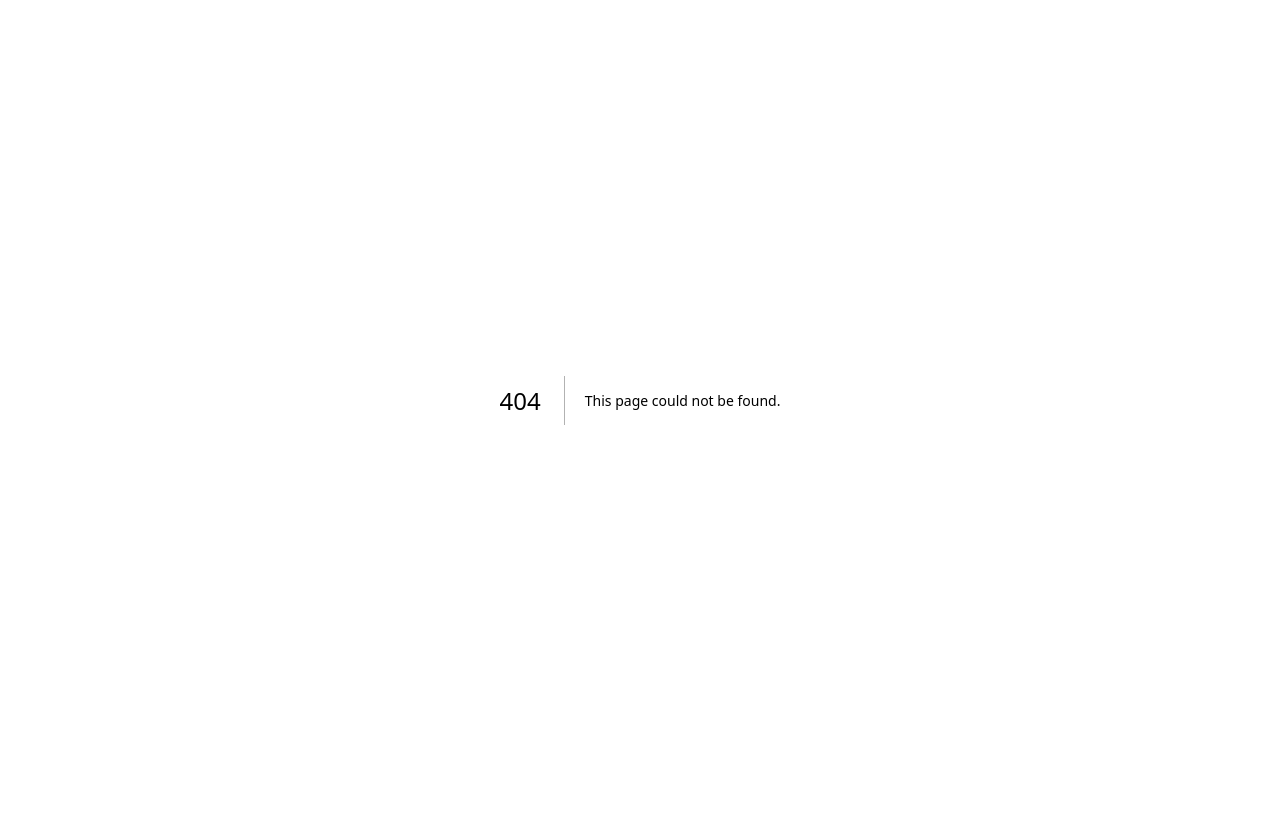
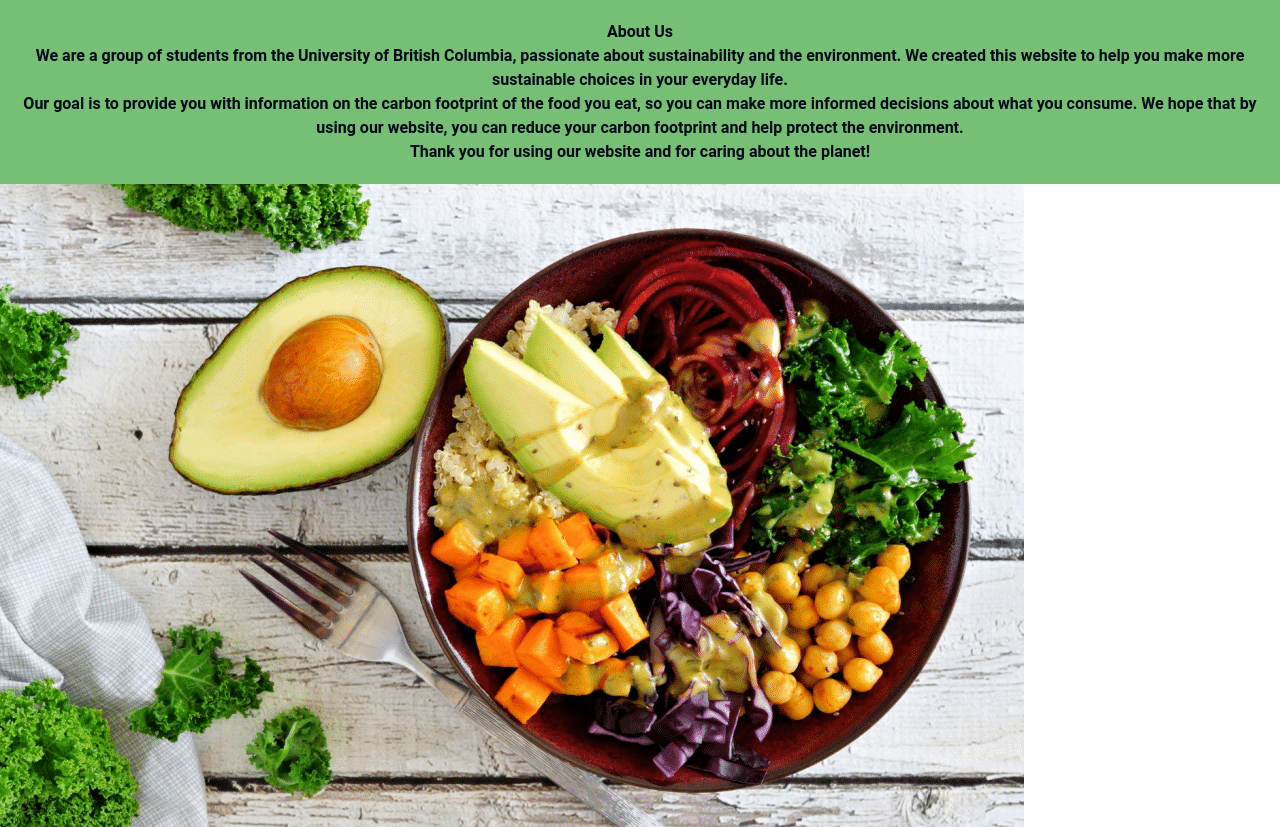
Before and after one commit to CMDF-FoodPrint/FoodPrint, a Next.js app: page /About in a window 1280 px wide. Before the commit this address had no page. Before the commit the page ends 800 px from the top, so only its background shows below. Built offline with nearby package versions, Linux system fonts and the light colour scheme.

Commit message:
about-page done

```diff
--- /dev/null
+++ b/components/About.js
@@ -0,0 +1,18 @@
+
+
+export const about = () => {
+    return (
+        <div className="about-container">
+            <h1>About Us</h1>
+            <p>
+                We are a group of students from the University of British Columbia, passionate about sustainability and the environment. We created this website to help you make more sustainable choices in your everyday life.
+            </p>
+            <p>
+                Our goal is to provide you with information on the carbon footprint of the food you eat, so you can make more informed decisions about what you consume. We hope that by using our website, you can reduce your carbon footprint and help protect the environment.
+            </p>
+            <p>
+                Thank you for using our website and for caring about the planet!
+            </p>
+        </div>
+    );
+}
--- /dev/null
+++ b/src/app/About/page.tsx
@@ -0,0 +1,24 @@
+'use client';
+import '../../../styles/About.css'
+
+export default function About() {
+    return (
+        <div>
+            <div className="about-container">
+                <h1>About Us</h1>
+                <p>
+                    We are a group of students from the University of British Columbia, passionate about sustainability and the environment. We created this website to help you make more sustainable choices in your everyday life.
+                </p>
+                <p>
+                    Our goal is to provide you with information on the carbon footprint of the food you eat, so you can make more informed decisions about what you consume. We hope that by using our website, you can reduce your carbon footprint and help protect the environment.
+                </p>
+                <p>
+                    Thank you for using our website and for caring about the planet!
+                </p>
+            </div>
+            <div className="image-container">
+                <img src="/health.png" alt="About Us" />
+            </div>
+        </div>
+    );
+}
--- a/src/app/page.tsx
+++ b/src/app/page.tsx
@@ -5,7 +5,6 @@ import Image from "next/image"
 import { useRouter } from "next/navigation"
 import { Button } from "@/components/ui/button"
 import { Leaf, UtensilsCrossed, Clock, BarChart3 } from "lucide-react"
-import IngredientsPage from "../../components/IngredientsPage";
 
 export default function LandingPage() {
   const router = useRouter()
@@ -18,9 +17,8 @@ export default function LandingPage() {
           <span className="font-bold text-xl text-green-800">FoodPrint</span>
         </div>
         <nav className="hidden md:flex items-center space-x-6">
-          <Link href="#" className="text-green-800 hover:text-green-900 font-medium">
-            About
-          </Link>
+        <Link href="/About" className="text-green-800 hover:text-green-900 font-medium">
+          About</Link>
         <Link href="#" className="text-green-800 hover:text-green-900 font-medium">
           Recipes
         </Link>
--- /dev/null
+++ b/styles/About.css
@@ -0,0 +1,16 @@
+
+
+.about-container {
+    background-color: #75C075;
+    font-family: 'Roboto', sans-serif;
+    font-weight: bold;
+    text-align: center;
+    padding: 20px;
+    width: 100%;
+    height: 100%;
+}
+
+.about-container img {
+    height: auto;
+    margin-top: 20px;
+}
```
Also changed, not shown: public/health.png (added). Lines whose indentation alone changed are shown as unchanged.
